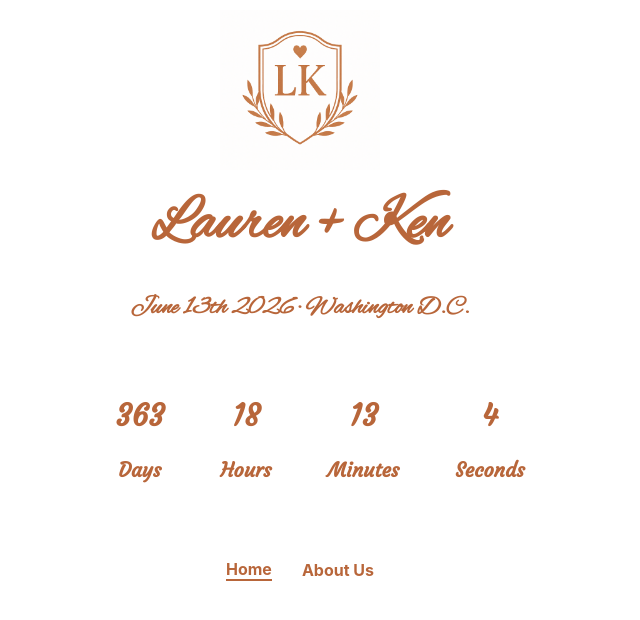
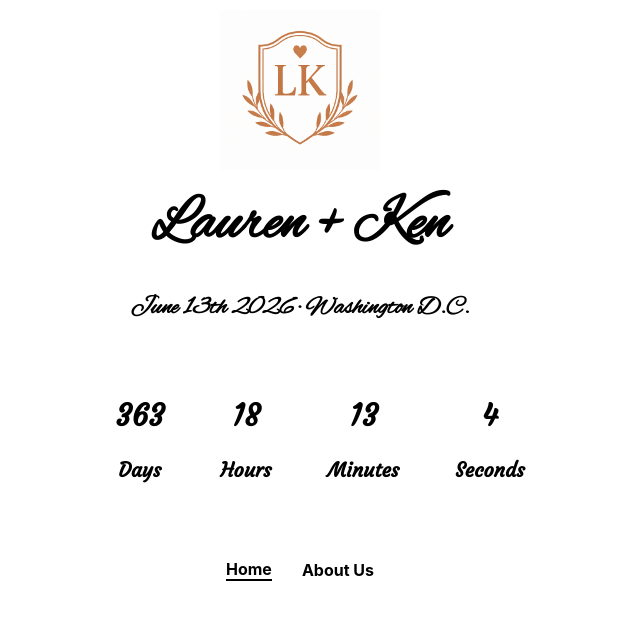
Before and after one commit to lamar-k/kllm_wedding, a React (Create React App) app: page / in a window 1280 px wide. Shown: the top 620 px of the page, without its empty margins (340-980 px from the left). Built offline with nearby package versions, Linux system fonts and the light colour scheme.

Commit message:
change coloring
want the base to be more black and white rather than color to it

```diff
--- a/src/Components/Countdown/Countdown.css
+++ b/src/Components/Countdown/Countdown.css
@@ -10,13 +10,13 @@
 .countdown-figures{
     font-family: 'Courgette', cursive;
     margin-bottom: -20px;
-    color: #B8663A;
+    color: black;
     font-size: 30px;
 }
 
 .countdown-desc{
     font-family: 'Courgette', cursive;
-    color: #B8663A;
+    color: black;
     font-size: 20px;
 }
 
--- a/src/Components/Navigation/Navigation.css
+++ b/src/Components/Navigation/Navigation.css
@@ -9,7 +9,7 @@
 .nav-link{
     margin: 0 15px;
     text-decoration: none;
-    color: #B8663A;
+    color: black;
     font-weight: bold;
 }
 
@@ -22,5 +22,5 @@
     display: block;
     width: 100%;
     height: 2px;
-    background-color: #B8663A;
+    background-color: black;
   }
--- a/src/Views/Home/Home.js
+++ b/src/Views/Home/Home.js
@@ -14,8 +14,8 @@ function Home() {
                 />
             </div>
             <div className="header-text">
-               <h2 style={{color:'#B8663A'}} className="script_text">Lauren + Ken</h2>
-               <h3 style={{color:'#B8663A'}} className="script_subtext">June 13th 2026 &middot; Washington D.C.</h3>
+               <h2 style={{color:'black'}} className="script_text">Lauren + Ken</h2>
+               <h3 style={{color:'black'}} className="script_subtext">June 13th 2026 &middot; Washington D.C.</h3>
             </div>
             <Countdown/>
 
```
